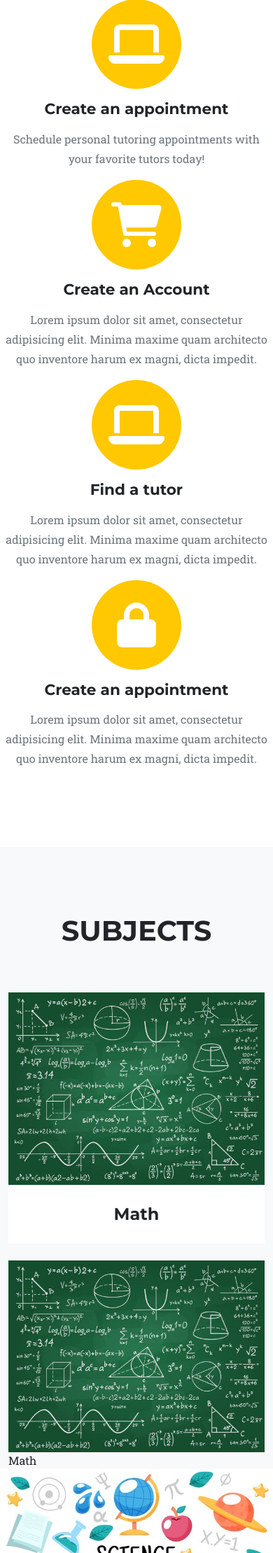
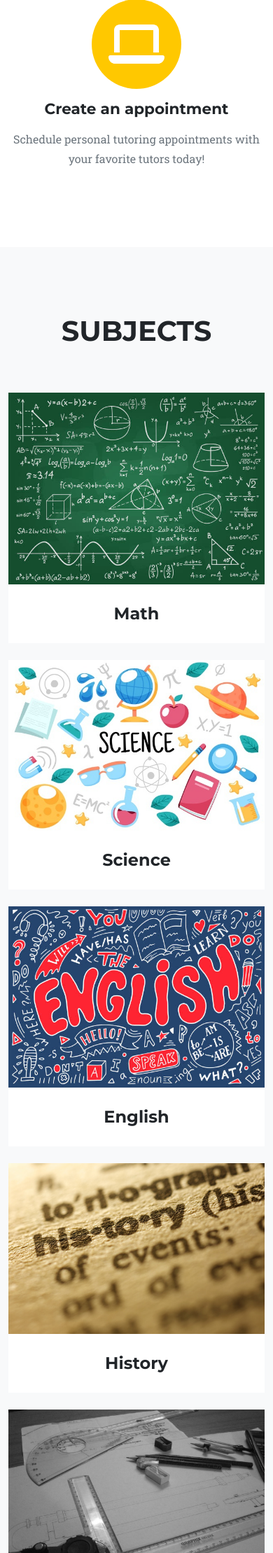
Before and after one commit to dsreagan/TutoringApp, a Flask app: page / in a window 390 px wide. Shown: the part 1354-3573 px from the top of the page at 70% size. Run offline with Flask 3, Linux system fonts and the light colour scheme; some libraries are stand-ins or nearby versions.

Commit message:
fixed index.html merge

```diff
--- a/website/templates/index.html
+++ b/website/templates/index.html
@@ -98,43 +98,7 @@
               <i class="fas fa-laptop fa-stack-1x fa-inverse"></i>
             </span>
             <h4 class="my-3">Create an appointment</h4>
-                    <p class="text-muted">Schedule personal tutoring appointments with your favorite tutors today!  </p>
-                </div>
-            </div>
-        </div>
-        <div class="row text-center">
-          <div class="col-md-4">
-            <span class="fa-stack fa-4x">
-              <i class="fas fa-circle fa-stack-2x text-primary"></i>
-              <i class="fas fa-shopping-cart fa-stack-1x fa-inverse"></i>
-            </span>
-            <h4 class="my-3">Create an Account</h4>
-            <p class="text-muted">
-              Lorem ipsum dolor sit amet, consectetur adipisicing elit. Minima maxime quam architecto quo inventore harum ex magni, dicta
-              impedit.
-            </p>
-          </div>
-          <div class="col-md-4">
-            <span class="fa-stack fa-4x">
-              <i class="fas fa-circle fa-stack-2x text-primary"></i>
-              <i class="fas fa-laptop fa-stack-1x fa-inverse"></i>
-            </span>
-            <h4 class="my-3">Find a tutor</h4>
-            <p class="text-muted">
-              Lorem ipsum dolor sit amet, consectetur adipisicing elit. Minima maxime quam architecto quo inventore harum ex magni, dicta
-              impedit.
-            </p>
-          </div>
-          <div class="col-md-4">
-            <span class="fa-stack fa-4x">
-              <i class="fas fa-circle fa-stack-2x text-primary"></i>
-              <i class="fas fa-lock fa-stack-1x fa-inverse"></i>
-            </span>
-            <h4 class="my-3">Create an appointment</h4>
-            <p class="text-muted">
-              Lorem ipsum dolor sit amet, consectetur adipisicing elit. Minima maxime quam architecto quo inventore harum ex magni, dicta
-              impedit.
-            </p>
+            <p class="text-muted">Schedule personal tutoring appointments with your favorite tutors today!</p>
           </div>
         </div>
       </div>
@@ -153,14 +117,6 @@
               <a class="portfolio-link" data-bs-toggle="modal" href="#portfolioModal1">
                 <div class="portfolio-hover">
                   <div class="portfolio-hover-content"><i class="fas fa-plus fa-3x"></i></div>
-                            </div>
-                            <img class="img-fluid" src="../static/assets/img/portfolio/6.jpg" alt="..." />
-                        </a>
-                        <div class="portfolio-caption">
-                            <div class="portfolio-caption-heading">Math</div>
-
-                        </div>
-                    </div>
                 </div>
                 <img class="img-fluid" src="../static/assets/img/portfolio/6.jpg" alt="..." />
               </a>
@@ -249,6 +205,14 @@
           <h2 class="section-heading text-uppercase">Our Tutors</h2>
           <h3 class="section-subheading text-muted">Find your favorite tutor!</h3>
         </div>
+        <div class="row">
+          <div class="col-lg-4">
+            <div class="team-member">
+              <img class="mx-auto rounded-circle" src="../static/assets/img/team/1.jpg" alt="..." />
+              <h4>John Smith</h4>
+              <p class="text-muted">Expertise: Math, Science</p>
+              <p class="text-muted">About Me: I do not exist</p>
+            </div>
           </div>
           <div class="col-lg-4">
             <div class="team-member">
@@ -265,17 +229,19 @@
               <p class="text-muted">Expertise: Computer Science</p>
               <p class="text-muted">About Me: I do not exist</p>
             </div>
-            <div class="row">
-                <div class="col-lg-8 mx-auto text-center"><p class="large text-muted">Want to help your fellow peers? Sign up to be a tutor today!</p></div>
+          </div>
+          <div class="col-lg-4">
+            <div class="team-member">
+              <img class="mx-auto rounded-circle" src="../static/assets/img/team/2.jpg" alt="..." />
+              <h4>Person Dude</h4>
+              <p class="text-muted">Expertise: Engineering, History</p>
+              <p class="text-muted">About Me: I do not exist</p>
             </div>
           </div>
         </div>
         <div class="row">
           <div class="col-lg-8 mx-auto text-center">
-            <p class="large text-muted">
-              Lorem ipsum dolor sit amet, consectetur adipisicing elit. Aut eaque, laboriosam veritatis, quos non quis ad perspiciatis, totam
-              corporis ea, alias ut unde.
-            </p>
+            <p class="large text-muted">Want to help your fellow peers? Sign up to be a tutor today!</p>
           </div>
         </div>
       </div>
@@ -349,58 +315,6 @@
                 <div class="invalid-feedback" data-sb-feedback="phone:required">A phone number is required.</div>
               </div>
             </div>
-                    <div class="col-md-6">
-
-                    </div>
-                </div>
-                <!-- Submit success message-->
-                <!---->
-                <!-- This is what your users will see when the form-->
-                <!-- has successfully submitted-->
-                <div class="d-none" id="submitSuccessMessage">
-                    <div class="text-center text-white mb-3">
-                        <div class="fw-bolder">Form submission successful!</div>
-                        To activate this form, sign up at
-                        <br />
-                        <a href="https://startbootstrap.com/solution/contact-forms">https://startbootstrap.com/solution/contact-forms</a>
-                    </div>
-                </div>
-                <!-- Submit error message-->
-                <!---->
-                <!-- This is what your users will see when there is-->
-                <!-- an error submitting the form-->
-                <div class="d-none" id="submitErrorMessage"><div class="text-center text-danger mb-3">Error sending message!</div></div>
-                <!-- Submit Button-->
-                <div class="text-center"><button class="btn btn-primary btn-xl text-uppercase disabled" id="submitButton" type="submit">Login</button></div>
-            </form>
-        </div>
-        <!-- * * * * * * * * * * * * * * *-->
-        <!-- * * SB Forms Contact Form * *-->
-        <!-- * * * * * * * * * * * * * * *-->
-        <!-- This form is pre-integrated with SB Forms.-->
-        <!-- To make this form functional, sign up at-->
-        <!-- https://startbootstrap.com/solution/contact-forms-->
-        <!-- to get an API token!-->
-        <form id="contactForm" data-sb-form-api-token="API_TOKEN">
-          <div class="row align-items-stretch mb-5">
-            <div class="col-md-6">
-              <div class="form-group">
-                <!-- Name input-->
-                <input class="form-control" id="name" type="text" placeholder="Your Name *" data-sb-validations="required" />
-                <div class="invalid-feedback" data-sb-feedback="name:required">A name is required.</div>
-              </div>
-              <div class="form-group">
-                <!-- Email address input-->
-                <input class="form-control" id="email" type="email" placeholder="Username *" data-sb-validations="required,email" />
-                <div class="invalid-feedback" data-sb-feedback="email:required">An email is required.</div>
-                <div class="invalid-feedback" data-sb-feedback="email:email">Email is not valid.</div>
-              </div>
-              <div class="form-group mb-md-0">
-                <!-- Phone number input-->
-                <input class="form-control" id="phone" type="tel" placeholder="Password *" data-sb-validations="required" />
-                <div class="invalid-feedback" data-sb-feedback="phone:required">A phone number is required.</div>
-              </div>
-            </div>
             <div class="col-md-6"></div>
           </div>
           <!-- Submit success message-->
@@ -423,7 +337,6 @@
           <!-- Submit Button-->
           <div class="text-center">
             <button class="btn btn-primary btn-xl text-uppercase disabled" id="submitButton" type="submit">Login</button>
-            <button class="btn btn-primary btn-xl text-uppercase disabled" id="submitButton" type="submit">Sign Up</button>
           </div>
         </form>
       </div>
@@ -444,7 +357,6 @@
           </div>
         </div>
       </div>
-      </div>
     </footer>
     <!-- Bootstrap core JS-->
     <script src="https://cdn.jsdelivr.net/npm/bootstrap@5.1.3/dist/js/bootstrap.bundle.min.js"></script>
```
Lines whose indentation alone changed are shown as unchanged.
